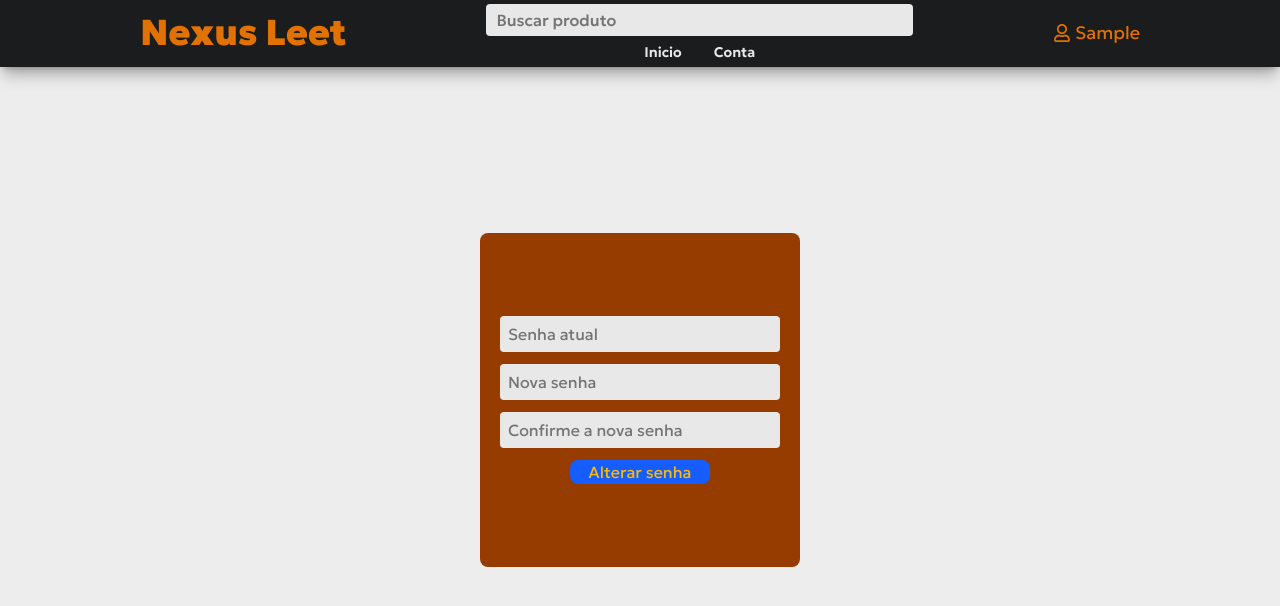
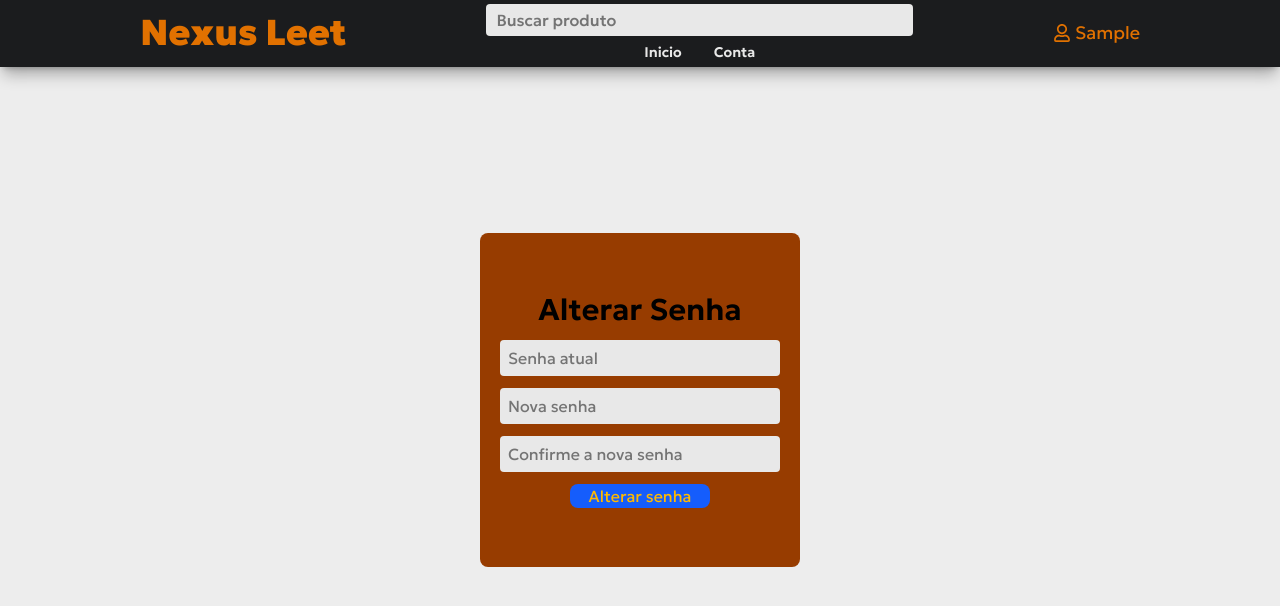
Before and after one commit to gustavocarvalho-ra/NextJs-NexusLeet, a Next.js app: page /my-account/user/confg/newpass in a window 1280 px wide. Shown: the top 606 px of the page. Built offline with nearby package versions, Linux system fonts and the light colour scheme; no server answers; sample sign-in values are in the browser's storage.

Commit message:
feat: add title form

```diff
--- a/src/app/components/login/useConfig/NewPass.tsx
+++ b/src/app/components/login/useConfig/NewPass.tsx
@@ -32,6 +32,7 @@ export default function ChangePasswordForm() {
     <div className="w-full h-full flex justify-center items-center">
       <div className="h-1/2 w-1/4 bg-amber-800 p-5 rounded-lg flex flex-col justify-center">
         <form onSubmit={handleSubmit} className="w-full flex flex-col gap-3 items-center" name="formNewPass">
+          <h1 className="font-semibold text-3xl">Alterar Senha</h1>
           <Input
             type="password"
             placeholder="Senha atual"
```
